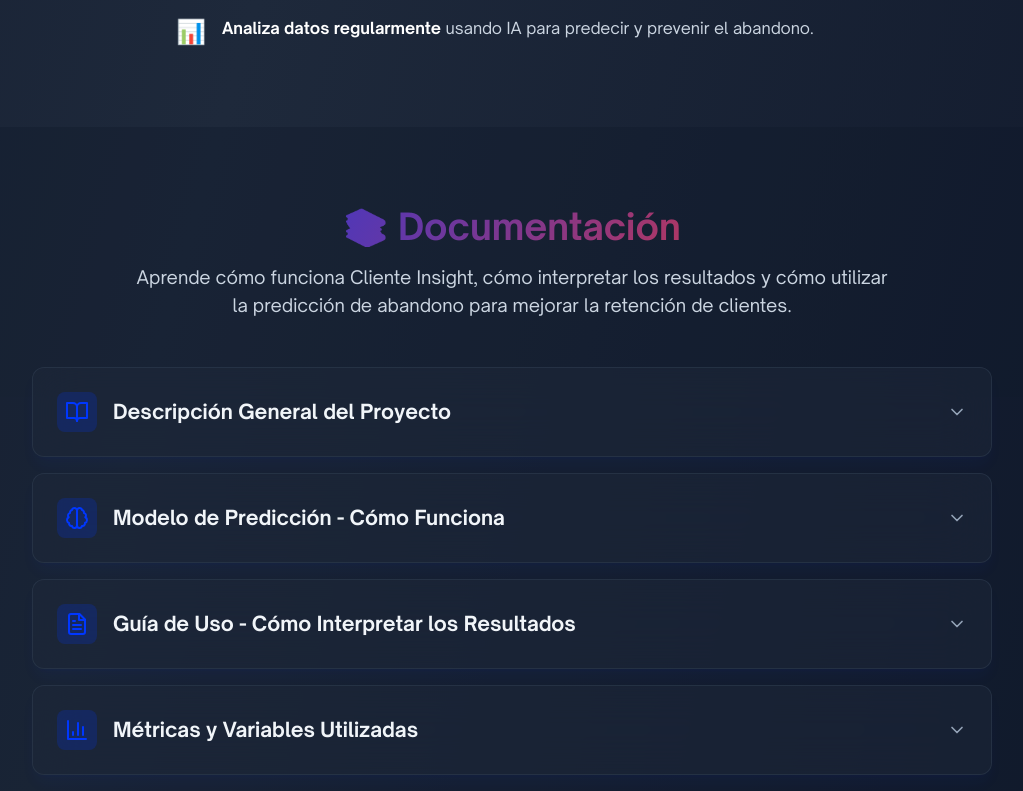
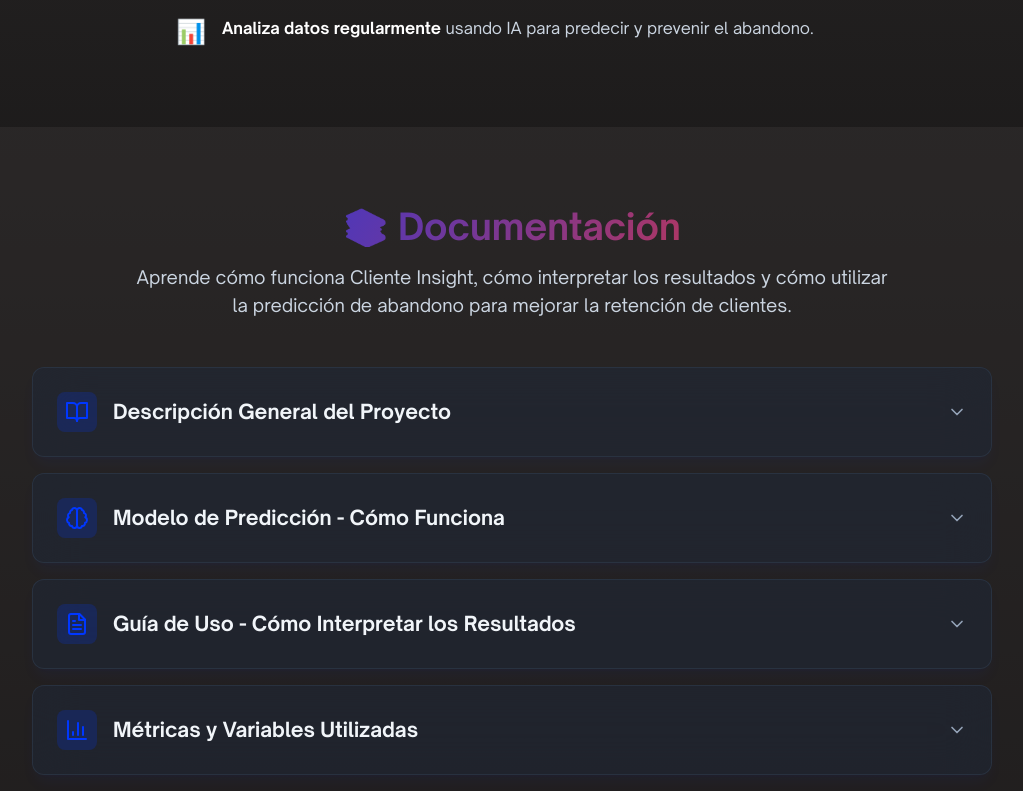
Before and after one commit to alvaretto/telco-vercel, a React (Vite) app: page / in a window 1280 px wide. Shown: the part 3160-3951 px from the top of the page, without its empty margins (128-1151 px from the left). Built offline with nearby package versions, Linux system fonts and the light colour scheme; the HTML template or start-up script is replaced by a standard one.

Commit message:
style: Alternar fondo entre #363333 y #000000 según branding

```diff
--- a/src/App.jsx
+++ b/src/App.jsx
@@ -236,7 +236,7 @@ const ClienteInsight = () => {
   };
 
   return (
-    <div className="min-h-screen bg-gradient-to-br from-slate-900 via-slate-800 to-slate-900 text-slate-100 font-sans">
+    <div className="min-h-screen bg-gradient-to-b from-[#000000] via-[#363333] to-[#000000] text-slate-100 font-sans">
       {/* Skip Link para accesibilidad */}
       <a
         href="#main-content"
@@ -762,7 +762,7 @@ const ClienteInsight = () => {
       </section>
 
       {/* Sección de Documentación */}
-      <section id="documentacion" className="py-20 bg-slate-900/30">
+      <section id="documentacion" className="py-20 bg-[#363333]/50">
         <div className="max-w-5xl mx-auto px-4 sm:px-6 lg:px-8">
           <div className="text-center mb-12">
             <h2 className="text-4xl font-bold text-brand-gradient mb-4">
```
